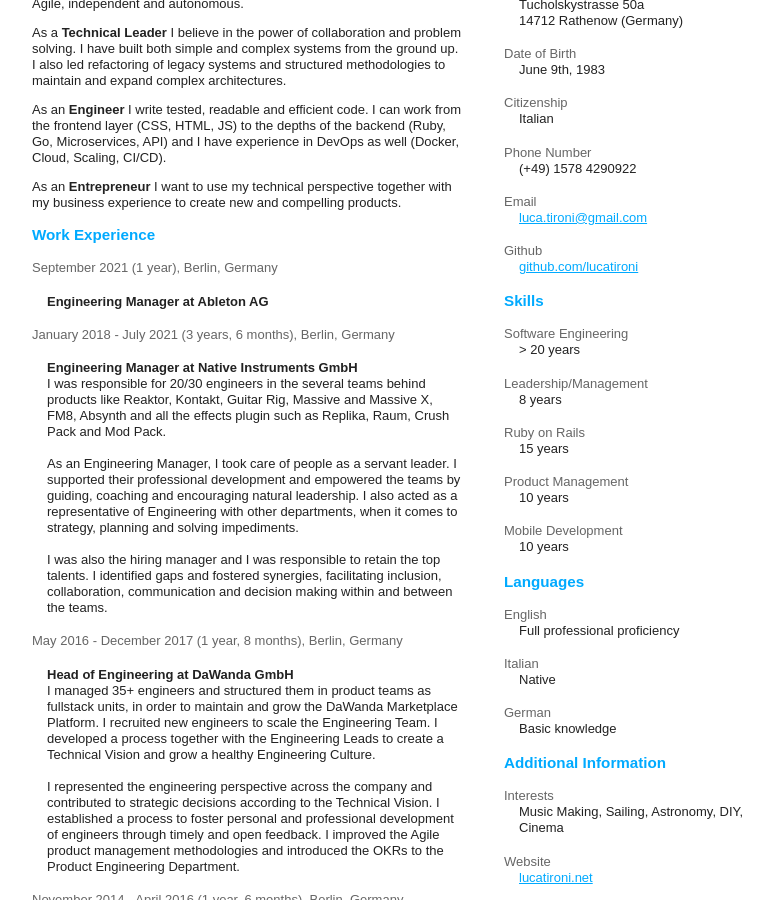
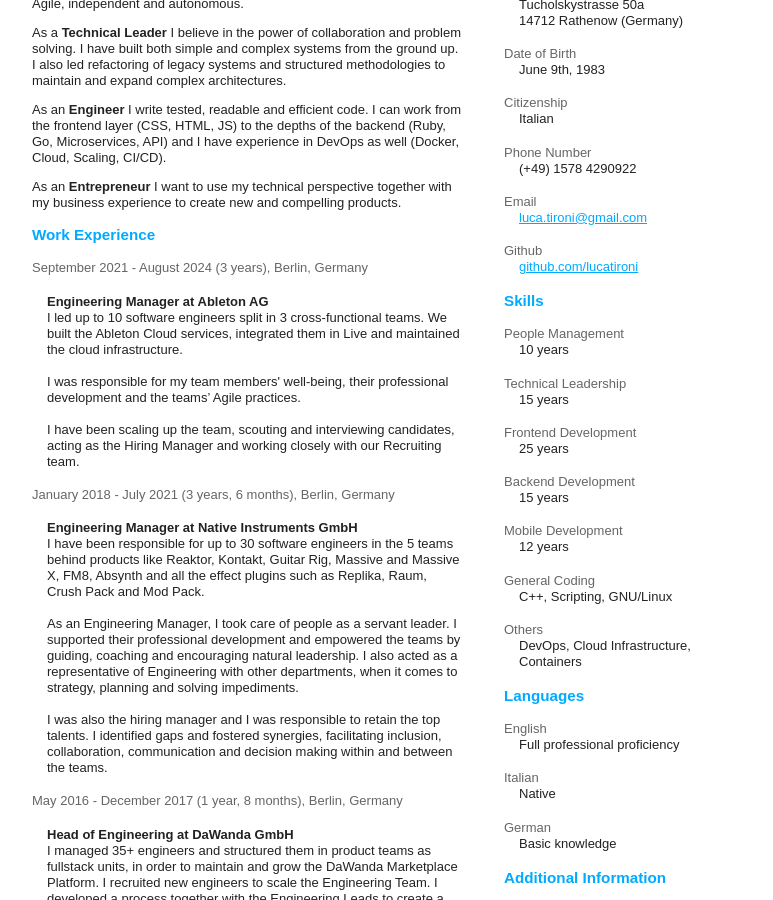
Before and after one commit to lucatironi/lucatironi.github.io, a Jekyll site: the page built from resume.html, in a window 1280 px wide and 900 px high, scrolled down 204 px. Shown: the whole window, without its empty margins (248-1021 px from the left). Built offline with Jekyll 4.4.1, drawn with Linux system fonts in a browser that asks for light colours.

Commit message:
Update resume.html

```diff
--- a/resume.html
+++ b/resume.html
@@ -142,14 +142,19 @@ layout: null
       <section id="employment">
         <h3>Work Experience</h3>
         <dl>
-          <dt>September 2021 (1 year), Berlin, Germany</dt>
+          <dt>September 2021 - August 2024 (3 years), Berlin, Germany</dt>
           <dd>
             <h4>Engineering Manager at Ableton AG</h4>
+            I led up to 10 software engineers split in 3 cross-functional teams. We built the Ableton Cloud services, integrated them in Live and maintained the cloud infrastructure.<br>
+            <br>
+            I was responsible for my team members' well-being, their professional development and the teams’ Agile practices.<br>
+            <br>
+            I have been scaling up the team, scouting and interviewing candidates, acting as the Hiring Manager and working closely with our Recruiting team.
           </dd>
           <dt>January 2018 - July 2021 (3 years, 6 months), Berlin, Germany</dt>
           <dd>
             <h4>Engineering Manager at Native Instruments GmbH</h4>
-            I was responsible for 20/30 engineers in the several teams behind products like Reaktor, Kontakt, Guitar Rig, Massive and Massive X, FM8, Absynth and all the effects plugin such as Replika, Raum, Crush Pack and Mod Pack.<br>
+            I have been responsible for up to 30 software engineers in the 5 teams behind products like Reaktor, Kontakt, Guitar Rig, Massive and Massive X, FM8, Absynth and all the effect plugins such as Replika, Raum, Crush Pack and Mod Pack.<br>
             <br>
             As an Engineering Manager, I took care of people as a servant leader. I supported their professional development and empowered the teams by guiding, coaching and encouraging natural leadership. I also acted as a representative of Engineering with other departments, when it comes to strategy, planning and solving impediments.<br>
             <br>
@@ -272,16 +277,20 @@ layout: null
         <section id="skills">
           <h3>Skills</h3>
           <dl>
-            <dt>Software Engineering</dt>
-              <dd>&gt; 20 years</dd>
-            <dt>Leadership/Management</dt>
-              <dd>8 years</dd>
-            <dt>Ruby on Rails</dt>
+            <dt>People Management</dt>
+              <dd>10 years</dd>
+            <dt>Technical Leadership</dt>
               <dd>15 years</dd>
-            <dt>Product Management</dt>
-              <dd>10 years</dd>
+            <dt>Frontend Development</dt>
+              <dd>25 years</dd>
+            <dt>Backend Development</dt>
+              <dd>15 years</dd>
             <dt>Mobile Development</dt>
-              <dd>10 years</dd>
+              <dd>12 years</dd>
+            <dt>General Coding</dt>
+              <dd>C++, Scripting, GNU/Linux</dd>
+            <dt>Others</dt>
+              <dd>DevOps, Cloud Infrastructure, Containers</dd>
           </dl>
         </section>
         <section id="languages">
```
